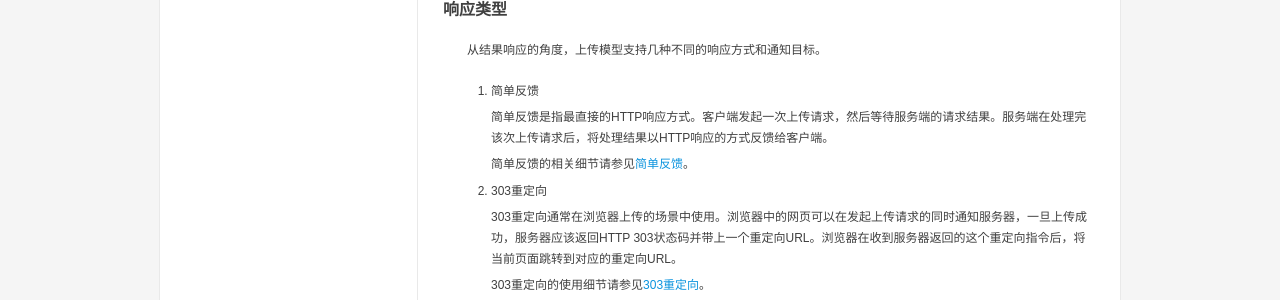
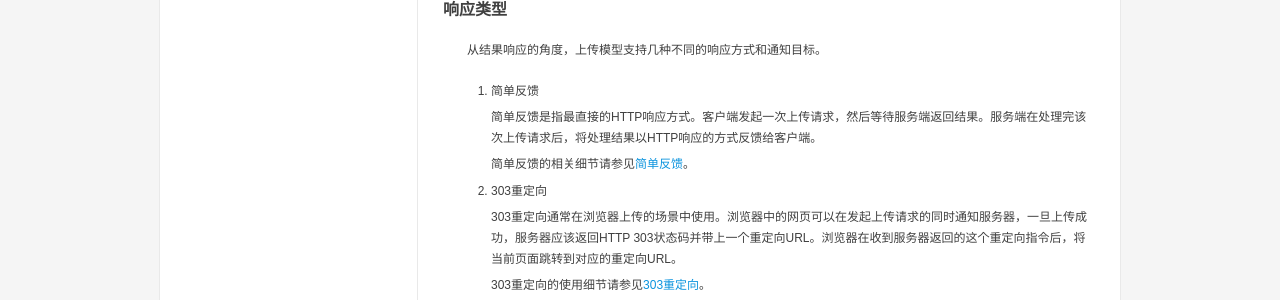
Before and after one commit to qiniu/developer.qiniu.com, a Jekyll site: the page built from docs/v6/api/overview/up/upload-models.md, in a window 1280 px wide. Shown: the part 739-1039 px from the top of the page. Built offline with Jekyll 4.4.1, drawn with Linux system fonts in a browser that asks for light colours; nearby versions of some CDN libraries; library files that are not in the unit come from our copies.

Commit message:
test webhook

```diff
--- a/docs/v6/api/overview/up/upload-models.md
+++ b/docs/v6/api/overview/up/upload-models.md
@@ -41,7 +41,7 @@ order: 550
 
 1. 简单反馈
 
-	简单反馈是指最直接的HTTP响应方式。客户端发起一次上传请求，然后等待服务端的请求结果。服务端在处理完该次上传请求后，将处理结果以HTTP响应的方式反馈给客户端。
+	简单反馈是指最直接的HTTP响应方式。客户端发起一次上传请求，然后等待服务端返回结果。服务端在处理完该次上传请求后，将处理结果以HTTP响应的方式反馈给客户端。
 
 	简单反馈的相关细节请参见[简单反馈](response/simple-response.html)。
 
```
